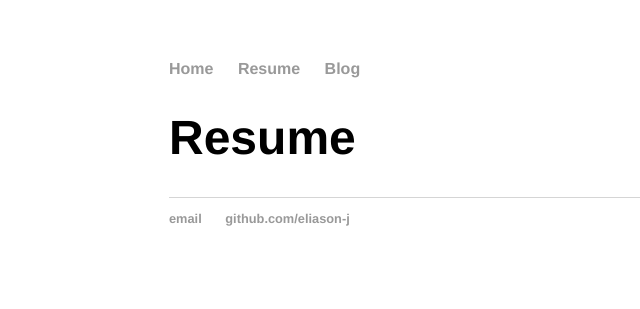
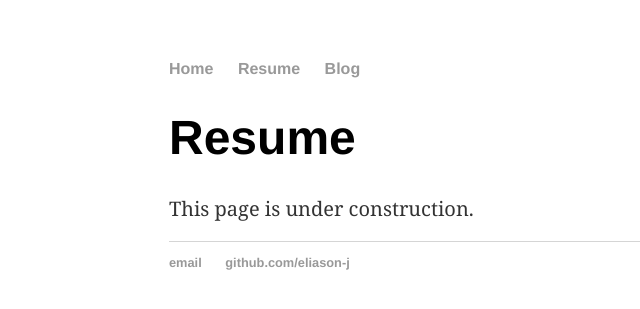
Before and after one commit to eliason-j/eliason-j.github.io, a Jekyll site: the page built from resume/index.html, in a window 1280 px wide. Shown: the top 309 px of the page, without its empty margins (23-663 px from the left). Built offline with Jekyll 4.4.1, drawn with Linux system fonts in a browser that asks for light colours.

Commit message:
Update index.html

```diff
--- a/resume/index.html
+++ b/resume/index.html
@@ -3,3 +3,4 @@ layout: default
 title: Resume
 ---
 	<h1>{{ page.title }}</h1>
+	<p>This page is under construction.</p>
```
